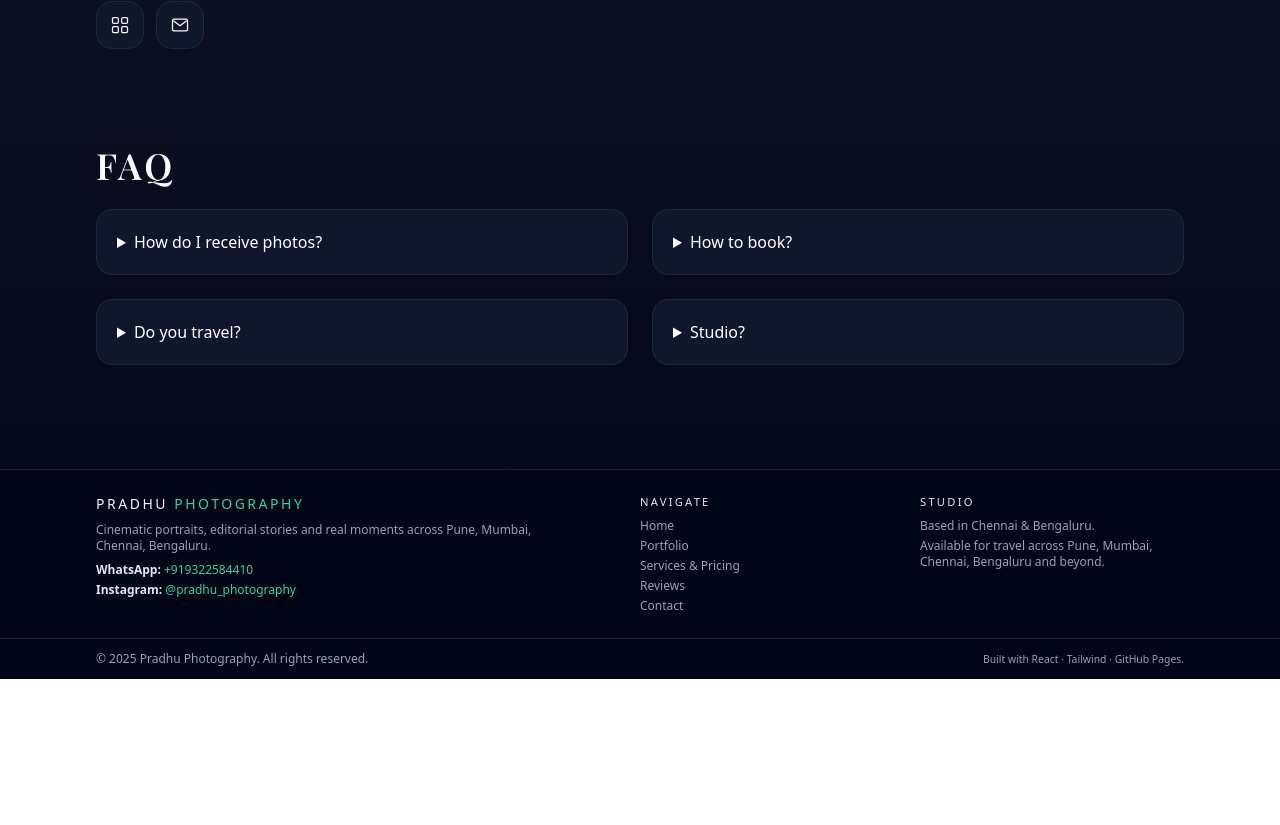
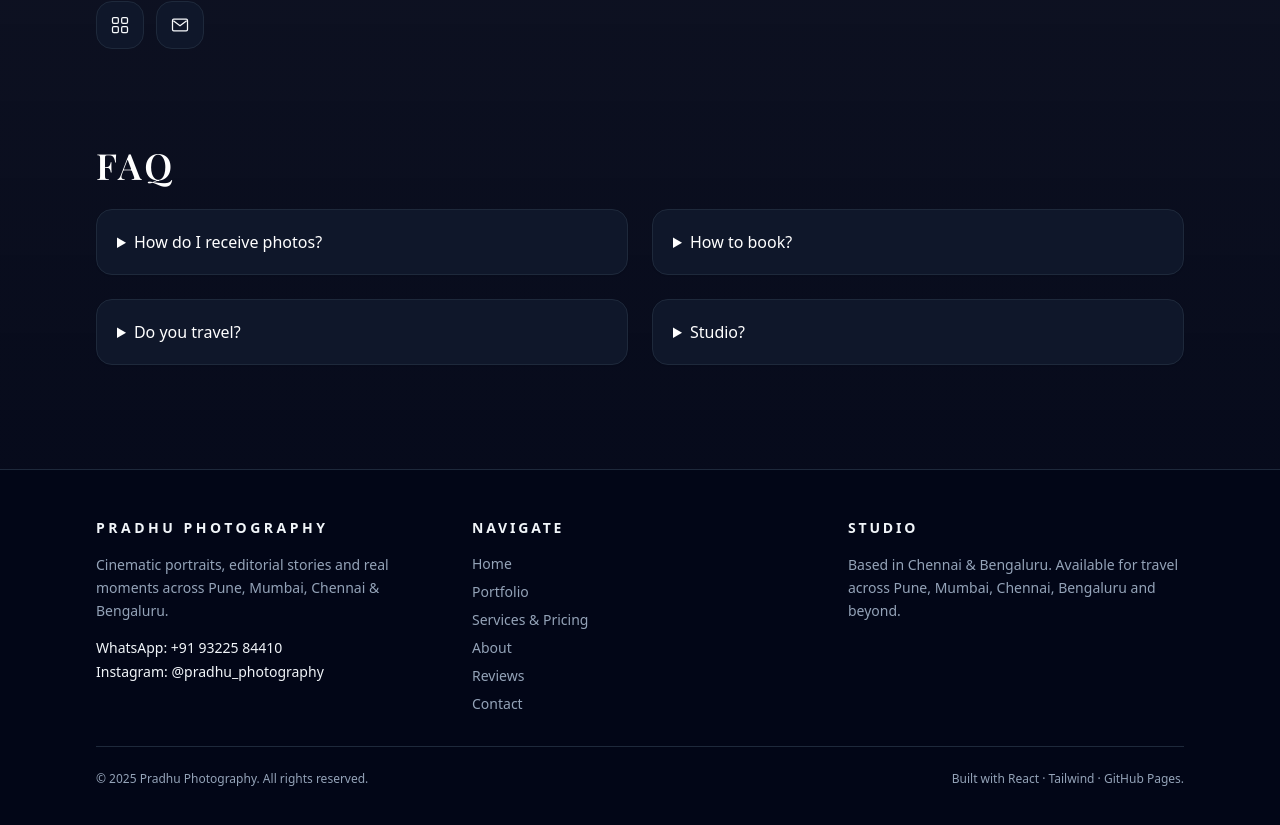
Before and after one commit to pradeepmurthy1992/pradhu-photography-site, a React (Vite) app: page / in a window 1280 px wide. Shown: the part 1174-1999 px from the top of the page. Before the commit the page ends 1853 px from the top, so only its background shows below. Built offline with nearby package versions, Linux system fonts and the light colour scheme.

Commit message:
Update Footer.jsx

```diff
--- a/src/components/chrome/Footer.jsx
+++ b/src/components/chrome/Footer.jsx
@@ -1,120 +1,104 @@
+// src/components/chrome/Footer.jsx
 import React from "react";
-import {
-  SERVICE_CITIES,
-  WHATSAPP_NUMBER,
-  IG_USERNAME,
-} from "@/app/config";
+import { NAV_ITEMS } from "@/app/config";
 
-export default function Footer({ T, onNavigate }) {
+export default function Footer({ theme = "dark", onNavigate }) {
+  const isDark = theme === "dark";
+
+  const wrapper =
+    (isDark
+      ? "bg-[#020617] text-slate-100 border-t border-slate-800"
+      : "bg-[#e9e2d5] text-neutral-900 border-t border-neutral-300") +
+    " mt-auto";
+
+  const mutedText = isDark ? "text-slate-400" : "text-neutral-600";
+  const linkHover = isDark ? "hover:text-emerald-300" : "hover:text-emerald-700";
+
   const year = new Date().getFullYear();
-  const waHref = `https://wa.me/${WHATSAPP_NUMBER}?text=${encodeURIComponent(
-    "Hi Pradhu, I’d like to enquire about a shoot."
-  )}`;
-  const igHref = `https://instagram.com/${IG_USERNAME}`;
 
-  const go = (e, path) => {
-    if (!onNavigate) return;
-    e.preventDefault();
-    onNavigate(path);
-  };
+  const navItems = NAV_ITEMS.filter(
+    (item) => item.path !== "/404" // safety
+  );
 
   return (
-    <footer className="border-t border-slate-800/80 bg-slate-950/95 text-xs text-slate-400">
-      {/* top row – now full width */}
-      <div className="w-full px-4 sm:px-8 lg:px-16 xl:px-24 2xl:px-32 py-6 grid gap-4 md:grid-cols-[2fr,1fr,1fr]">
+    <footer className={wrapper}>
+      <div className="mx-auto w-full max-w-6xl px-4 py-10 sm:px-6 lg:px-8 lg:py-12">
+        <div className="grid gap-10 md:grid-cols-3">
+          {/* Brand / blurb */}
           <div>
-          <div className="font-display text-sm tracking-[0.18em] uppercase text-slate-100">
-            PRADHU <span className="text-emerald-400">Photography</span>
-          </div>
-          <p className="mt-2 max-w-md">
-            Cinematic portraits, editorial stories and real moments across{" "}
-            {SERVICE_CITIES.join(", ")}.
+            <h3 className="text-sm font-semibold tracking-[0.25em] uppercase">
+              PRADHU PHOTOGRAPHY
+            </h3>
+            <p className={`mt-4 text-sm leading-relaxed ${mutedText}`}>
+              Cinematic portraits, editorial stories and real moments across
+              Pune, Mumbai, Chennai & Bengaluru.
             </p>
-          <p className="mt-2">
-            <span className="font-semibold text-slate-200">WhatsApp:</span>{" "}
-            <a href={waHref} className="text-emerald-400 hover:underline">
-              +{WHATSAPP_NUMBER}
+            <div className="mt-4 space-y-1 text-sm">
+              <p>
+                WhatsApp:{" "}
+                <a
+                  className={linkHover}
+                  href="https://wa.me/919322584410"
+                  target="_blank"
+                  rel="noreferrer"
+                >
+                  +91&nbsp;93225&nbsp;84410
                 </a>
               </p>
-          <p className="mt-1">
-            <span className="font-semibold text-slate-200">Instagram:</span>{" "}
-            <a href={igHref} className="text-emerald-400 hover:underline">
-              @{IG_USERNAME}
+              <p>
+                Instagram:{" "}
+                <a
+                  className={linkHover}
+                  href="https://instagram.com/pradhu_photography"
+                  target="_blank"
+                  rel="noreferrer"
+                >
+                  @pradhu_photography
                 </a>
-          </p>
-        </div>
-
-        <div>
-          <h3 className="text-slate-200 text-[0.7rem] uppercase tracking-[0.2em] mb-2">
-            Navigate
-          </h3>
-          <ul className="space-y-1">
-            <li>
-              <a
-                href="/"
-                onClick={(e) => go(e, "/")}
-                className="hover:text-emerald-300"
-              >
-                Home
-              </a>
-            </li>
-            <li>
-              <a
-                href="/portfolio"
-                onClick={(e) => go(e, "/portfolio")}
-                className="hover:text-emerald-300"
-              >
-                Portfolio
-              </a>
-            </li>
-            <li>
-              <a
-                href="/services-pricing"
-                onClick={(e) => go(e, "/services-pricing")}
-                className="hover:text-emerald-300"
-              >
-                Services &amp; Pricing
-              </a>
-            </li>
-            <li>
-              <a
-                href="/reviews"
-                onClick={(e) => go(e, "/reviews")}
-                className="hover:text-emerald-300"
-              >
-                Reviews
-              </a>
-            </li>
-            <li>
-              <a
-                href="/contact"
-                onClick={(e) => go(e, "/contact")}
-                className="hover:text-emerald-300"
-              >
-                Contact
-              </a>
-            </li>
-          </ul>
-        </div>
-
-        <div>
-          <h3 className="text-slate-200 text-[0.7rem] uppercase tracking-[0.2em] mb-2">
-            Studio
-          </h3>
-          <p>Based in Chennai &amp; Bengaluru.</p>
-          <p className="mt-1">
-            Available for travel across {SERVICE_CITIES.join(", ")} and beyond.
               </p>
             </div>
           </div>
 
-      {/* bottom strip – also full width */}
-      <div className="border-t border-slate-800/80">
-        <div className="w-full px-4 sm:px-8 lg:px-16 xl:px-24 2xl:px-32 py-3 flex flex-col md:flex-row items-center justify-between gap-2">
+          {/* Navigate */}
+          <div>
+            <h4 className="text-sm font-semibold tracking-[0.2em] uppercase">
+              Navigate
+            </h4>
+            <ul className="mt-4 space-y-2 text-sm">
+              {navItems.map((item) => (
+                <li key={item.path}>
+                  <button
+                    type="button"
+                    onClick={() => onNavigate(item.path)}
+                    className={`${mutedText} ${linkHover}`}
+                  >
+                    {item.label}
+                  </button>
+                </li>
+              ))}
+            </ul>
+          </div>
+
+          {/* Studio */}
+          <div>
+            <h4 className="text-sm font-semibold tracking-[0.2em] uppercase">
+              Studio
+            </h4>
+            <p className={`mt-4 text-sm leading-relaxed ${mutedText}`}>
+              Based in Chennai & Bengaluru. Available for travel across Pune,
+              Mumbai, Chennai, Bengaluru and beyond.
+            </p>
+          </div>
+        </div>
+
+        {/* Bottom strip */}
+        <div
+          className={`mt-8 flex flex-col items-center justify-between gap-4 border-t pt-6 text-xs ${
+            isDark ? "border-slate-800" : "border-neutral-400/40"
+          } ${mutedText} md:flex-row`}
+        >
           <p>© {year} Pradhu Photography. All rights reserved.</p>
-          <p className="text-[0.65rem]">
-            Built with React · Tailwind · GitHub Pages.
-          </p>
+          <p>Built with React · Tailwind · GitHub Pages.</p>
         </div>
       </div>
     </footer>
```
Lines whose indentation alone changed are shown as unchanged.
